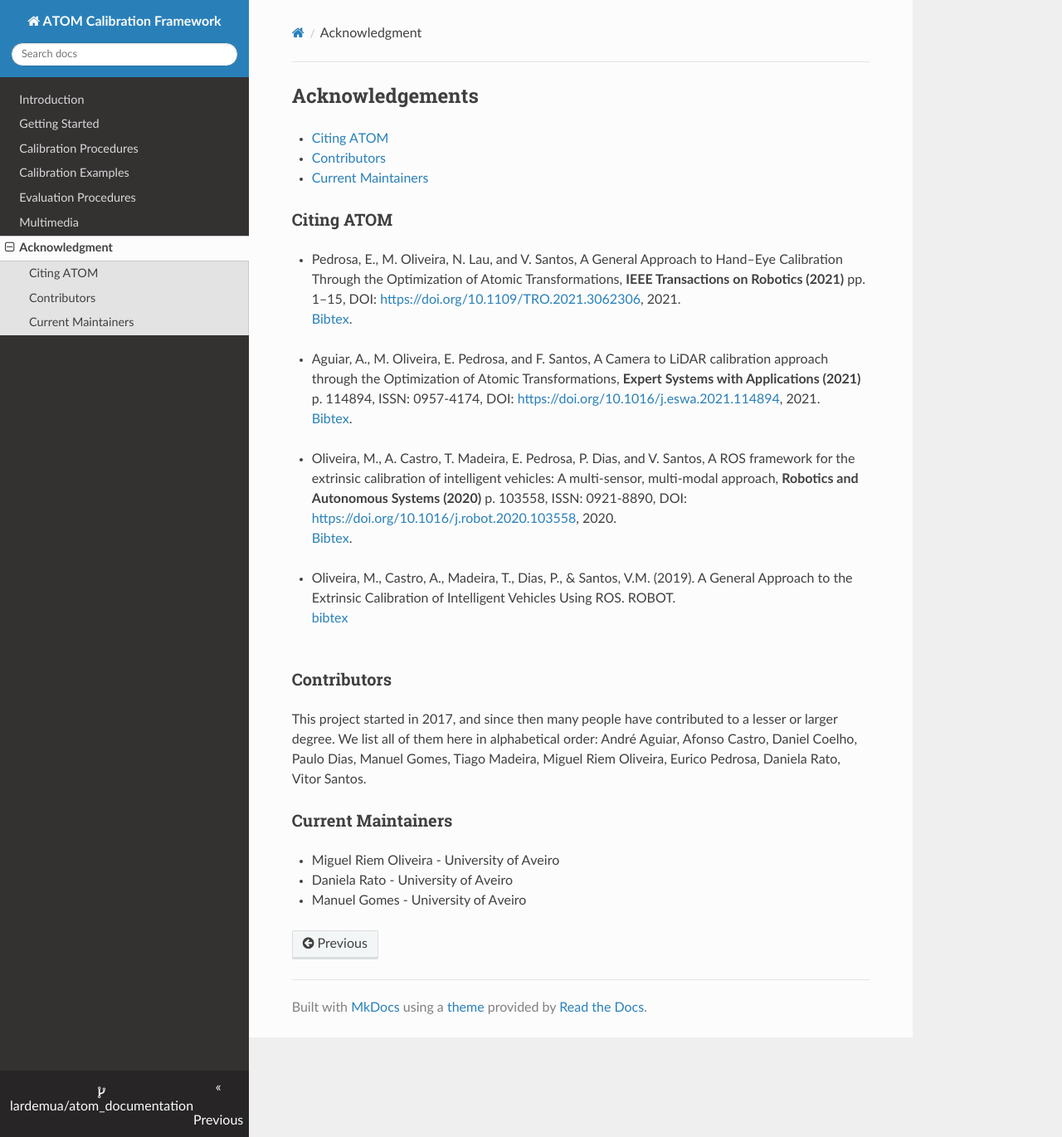
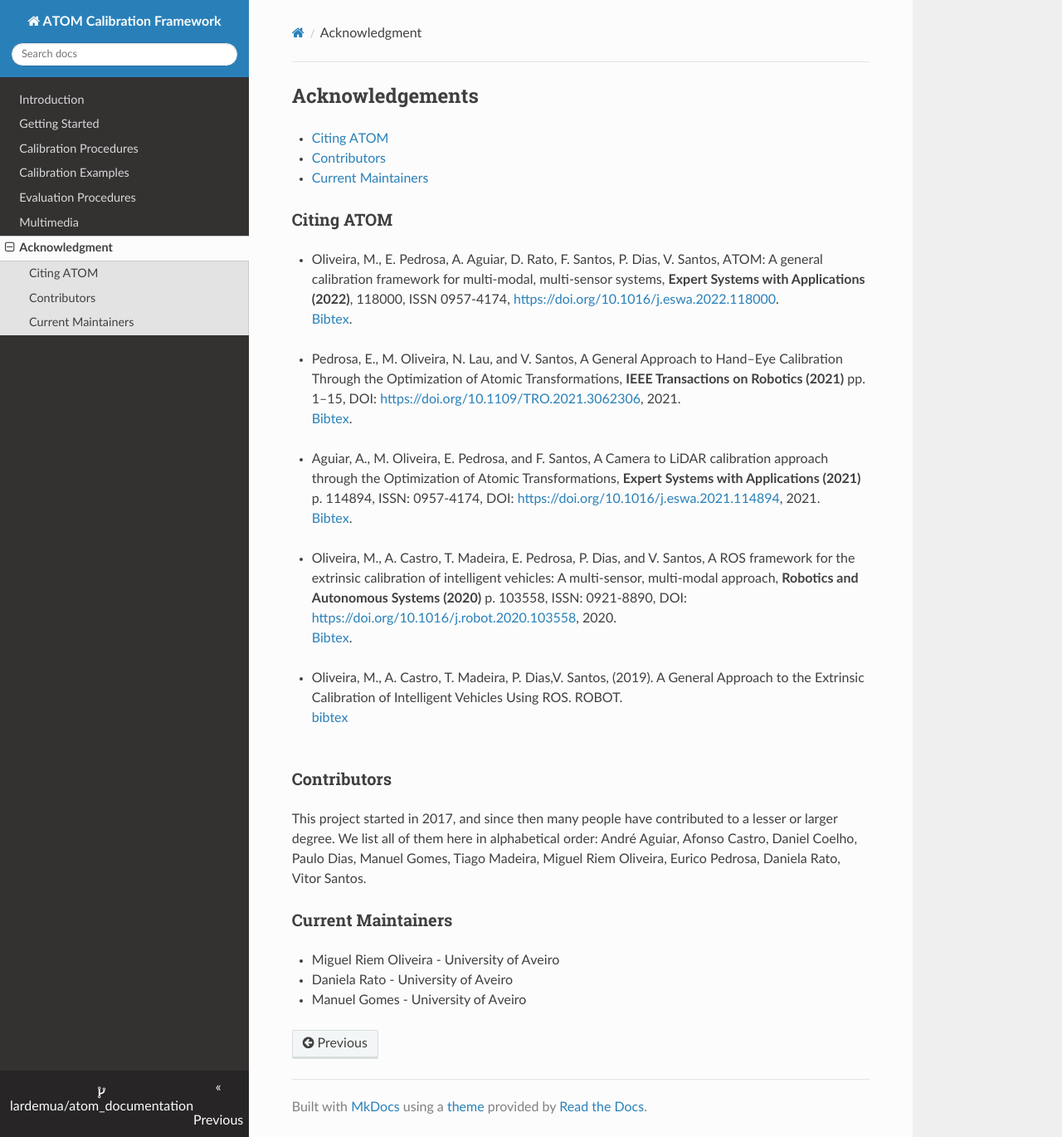
Before and after one commit to lardemua/atom_documentation, an MkDocs documentation site: the page built from docs/acknowledgment.md, in a window 1280 px wide and 1370 px high. Shown: the whole window at 83% size. Built offline with MkDocs 1.6.1, drawn with Linux system fonts in a browser that asks for light colours; nearby versions of some CDN libraries.

Commit message:
Adding new ESWA

```diff
--- a/docs/acknowledgment.md
+++ b/docs/acknowledgment.md
@@ -6,15 +6,16 @@
 
 ### Citing ATOM
 
+  - Oliveira, M., E. Pedrosa, A. Aguiar, D. Rato, F. Santos, P. Dias, V. Santos, ATOM: A general calibration framework for multi-modal, multi-sensor systems, **Expert Systems with Applications (2022)**, 118000, ISSN 0957-4174, [https://doi.org/10.1016/j.eswa.2022.118000](https://doi.org/10.1016/j.eswa.2022.118000). <br>[Bibtex](bibtexs/Oliveira2022ESWA.bib).<br><br>
 
-   - Pedrosa, E., M. Oliveira, N. Lau, and V. Santos, A General Approach to Hand–Eye Calibration Through the Optimization of Atomic Transformations, **IEEE Transactions on Robotics (2021)** pp. 1–15, DOI: [https://doi.org/10.1109/TRO.2021.3062306](https://doi.org/10.1109/TRO.2021.3062306), 2021. <br>[Bibtex](bibtexs/Pedrosa2021TRO.bib). <br><br>
+  - Pedrosa, E., M. Oliveira, N. Lau, and V. Santos, A General Approach to Hand–Eye Calibration Through the Optimization of Atomic Transformations, **IEEE Transactions on Robotics (2021)** pp. 1–15, DOI: [https://doi.org/10.1109/TRO.2021.3062306](https://doi.org/10.1109/TRO.2021.3062306), 2021. <br>[Bibtex](bibtexs/Pedrosa2021TRO.bib). <br><br>
 
-   - Aguiar, A., M. Oliveira, E. Pedrosa, and F. Santos, A Camera to LiDAR calibration approach through the Optimization of Atomic Transformations, **Expert Systems with Applications (2021)** p. 114894, ISSN: 0957-4174, DOI: [https://doi.org/10.1016/j.eswa.2021.114894](https://doi.org/10.1016/j.eswa.2021.114894), 2021. <br>[Bibtex](bibtexs/Aguiar2021ESWA.bib).<br><br>
+  - Aguiar, A., M. Oliveira, E. Pedrosa, and F. Santos, A Camera to LiDAR calibration approach through the Optimization of Atomic Transformations, **Expert Systems with Applications (2021)** p. 114894, ISSN: 0957-4174, DOI: [https://doi.org/10.1016/j.eswa.2021.114894](https://doi.org/10.1016/j.eswa.2021.114894), 2021. <br>[Bibtex](bibtexs/Aguiar2021ESWA.bib).<br><br>
 
-   - Oliveira, M., A. Castro, T. Madeira, E. Pedrosa, P. Dias, and V. Santos, A ROS framework for the extrinsic calibration of intelligent vehicles: A multi-sensor, multi-modal approach, **Robotics and Autonomous Systems (2020)** p. 103558, ISSN:
+  - Oliveira, M., A. Castro, T. Madeira, E. Pedrosa, P. Dias, and V. Santos, A ROS framework for the extrinsic calibration of intelligent vehicles: A multi-sensor, multi-modal approach, **Robotics and Autonomous Systems (2020)** p. 103558, ISSN:
    0921-8890, DOI: [https://doi.org/10.1016/j.robot.2020.103558](https://doi.org/10.1016/j.robot.2020.103558), 2020. <br>[Bibtex](bibtexs/Oliveira2020RAS.bib).<br><br>
 
-   - Oliveira, M., Castro, A., Madeira, T., Dias, P., & Santos, V.M. (2019). A General Approach to the Extrinsic Calibration of Intelligent Vehicles Using ROS. ROBOT. <br>[bibtex](bibtexs/Oliveira2019Robot.bib) <br><br>
+  - Oliveira, M., A. Castro, T. Madeira, P. Dias,V. Santos, (2019). A General Approach to the Extrinsic Calibration of Intelligent Vehicles Using ROS. ROBOT. <br>[bibtex](bibtexs/Oliveira2019Robot.bib) <br><br>
 
 
 ### Contributors
```
